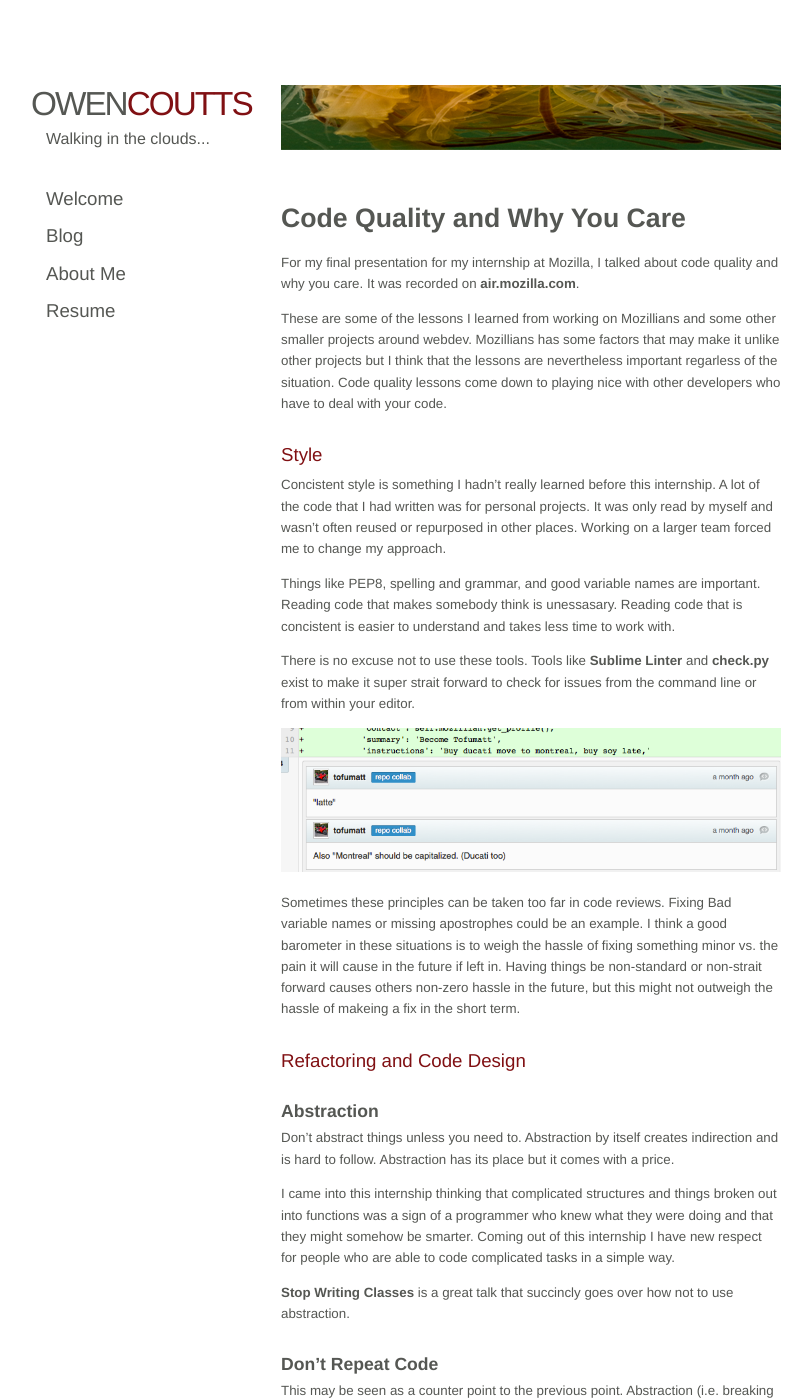
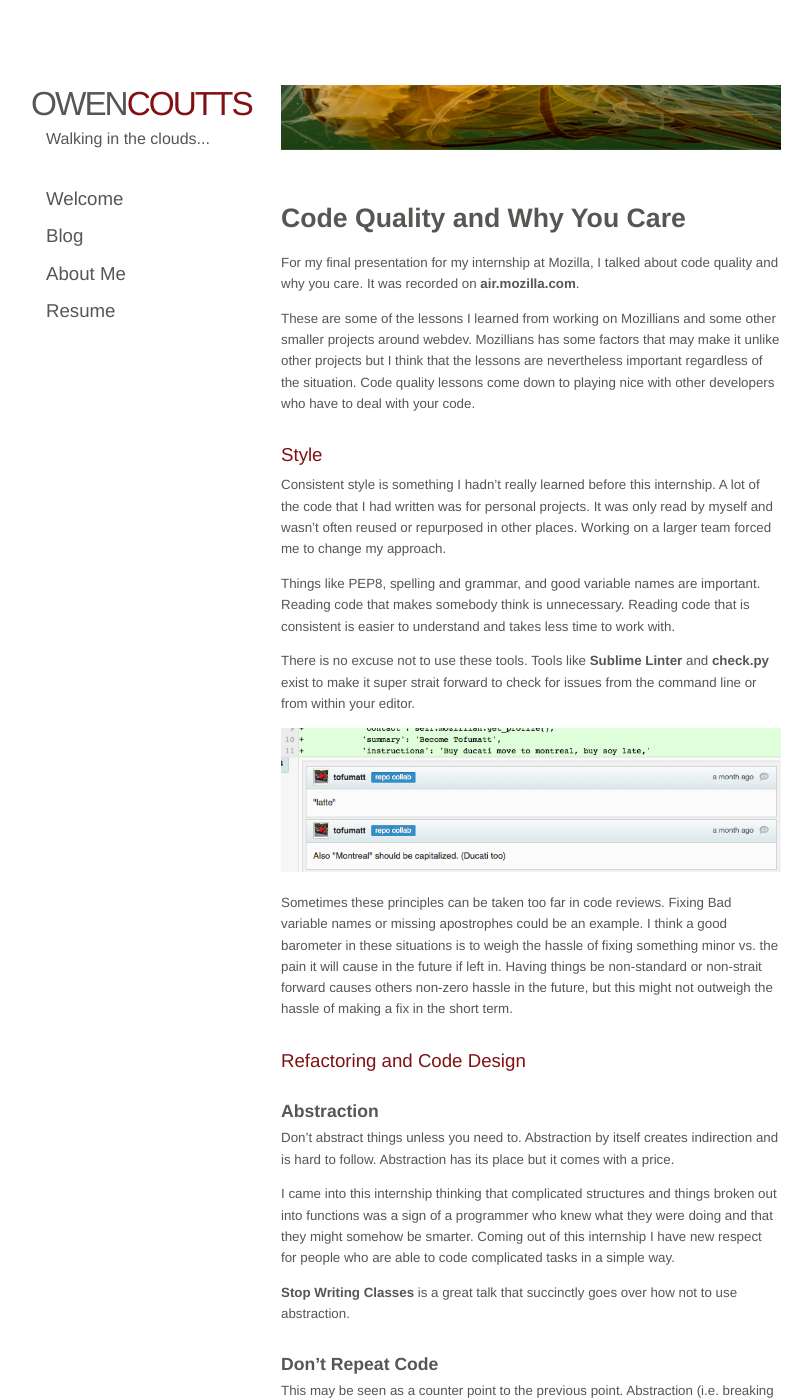
Before and after one commit to tallowen/tallowen.github.com, a Jekyll site: the page built from blog/_posts/2012-04-26-Code-Quality-and-Why-You-Care.markdown, in a window 1280 px wide and 1400 px high. Shown: the whole window, without its empty margins (229-1041 px from the left). Built offline with Jekyll 4.4.1, drawn with Linux system fonts in a browser that asks for light colours; some of the changed text lies outside the part shown.

Commit message:
Spelling fixes

```diff
--- a/blog/_posts/2012-04-26-Code-Quality-and-Why-You-Care.markdown
+++ b/blog/_posts/2012-04-26-Code-Quality-and-Why-You-Care.markdown
@@ -8,19 +8,19 @@
 
 For my final presentation for my internship at Mozilla, I talked about code quality and why you care. It was recorded on [air.mozilla.com][0].
 
-These are some of the lessons I learned from working on Mozillians and some other smaller projects around webdev. Mozillians has some factors that may make it unlike other projects but I think that the lessons are nevertheless important regarless of the situation. Code quality lessons come down to playing nice with other developers who have to deal with your code.
+These are some of the lessons I learned from working on Mozillians and some other smaller projects around webdev. Mozillians has some factors that may make it unlike other projects but I think that the lessons are nevertheless important regardless of the situation. Code quality lessons come down to playing nice with other developers who have to deal with your code.
 
 [0]: https://air.mozilla.org/
 ## Style ##
-Concistent style is something I hadn't really learned before this internship. A lot of the code that I had written was for personal projects. It was only read by myself and wasn't often reused or repurposed in other places. Working on a larger team forced me to change my approach.
+Consistent style is something I hadn't really learned before this internship. A lot of the code that I had written was for personal projects. It was only read by myself and wasn't often reused or repurposed in other places. Working on a larger team forced me to change my approach.
 
-Things like PEP8, spelling and grammar, and good variable names are important. Reading code that makes somebody think is unessasary. Reading code that is concistent is easier to understand and takes less time to work with.
+Things like PEP8, spelling and grammar, and good variable names are important. Reading code that makes somebody think is unnecessary. Reading code that is consistent is easier to understand and takes less time to work with.
 
 There is no excuse not to use these tools. Tools like [Sublime Linter][1] and [check.py][2] exist to make it super strait forward to check for issues from the command line or from within your editor.
 
 ![latte][3]
 
-Sometimes these principles can be taken too far in code reviews. Fixing Bad variable names or missing apostrophes could be an example. I think a good barometer in these situations is to weigh the hassle of fixing something minor vs. the pain it will cause in the future if left in. Having things be non-standard or non-strait forward causes others non-zero hassle in the future, but this might not outweigh the hassle of makeing a fix in the short term.
+Sometimes these principles can be taken too far in code reviews. Fixing Bad variable names or missing apostrophes could be an example. I think a good barometer in these situations is to weigh the hassle of fixing something minor vs. the pain it will cause in the future if left in. Having things be non-standard or non-strait forward causes others non-zero hassle in the future, but this might not outweigh the hassle of making a fix in the short term.
 
 
 [1]: https://github.com/Kronuz/SublimeLinter
@@ -33,20 +33,20 @@
 
 I came into this internship thinking that complicated structures and things broken out into functions was a sign of a programmer who knew what they were doing and that they might somehow be smarter. Coming out of this internship I have new respect for people who are able to code complicated tasks in a simple way.
 
-[Stop Writing Classes][4] is a great talk that succincly goes over how not to use abstraction.
+[Stop Writing Classes][4] is a great talk that succinctly goes over how not to use abstraction.
 
 [4]: http://pyvideo.org/video/880/stop-writing-classes
 
 ##### Don't Repeat Code #####
 This may be seen as a counter point to the previous point. Abstraction (i.e. breaking things out into function calls / classes) can be very useful as a means to avoid repeating ones self.
 
-Avoiding repeating oneself makes it much easier to fix things later and to understand how the same thing is happening in multiple places. However, just because you think you might repeat something in the future does not give you liscense to break it out now.
+Avoiding repeating oneself makes it much easier to fix things later and to understand how the same thing is happening in multiple places. However, just because you think you might repeat something in the future does not give you license to break it out now.
 
 ##### Simplicity #####
-Future Owen is dumb. Something I wrote and understand today is not nessasarily understandable to me tomorrow or next week. Just because you can get that clever one liner in there doesn't mean you should. Refactoring your code is worth while in the short term  in order to be able to read it easily and more effeciently in the long run.
+Future Owen is dumb. Something I wrote and understand today is not necessarily understandable to me tomorrow or next week. Just because you can get that clever one liner in there doesn't mean you should. Refactoring your code is worth while in the short term  in order to be able to read it easily and more efficiently in the long run.
 
 ##### No Future Code #####
-If I think I need something next month, I'm probably wrong. What the future holds is a mystery and mystifying my code in the short term to cause benifits in the long term is hardly ever worthwhile.
+If I think I need something next month, I'm probably wrong. What the future holds is a mystery and mystifying my code in the short term to cause benefits in the long term is hardly ever worthwhile.
 
 Adding future code that isn't quite complete puts the code in a state where not everything is being used. This is a state of code that is harder to read. Even if you come back in the future to add back a feature it can be difficult to understand what you were trying to do the last time around.
 
```
Also changed, not shown: other parts of blog/_posts/2012-04-26-Code-Quality-and-Why-You-Care.markdown (+3 -3 lines).
